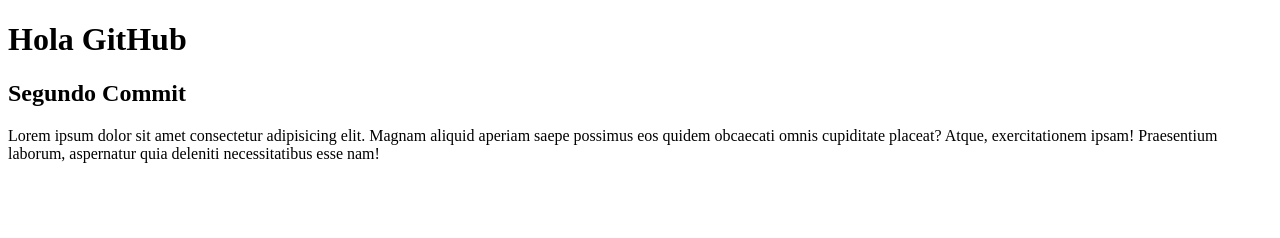
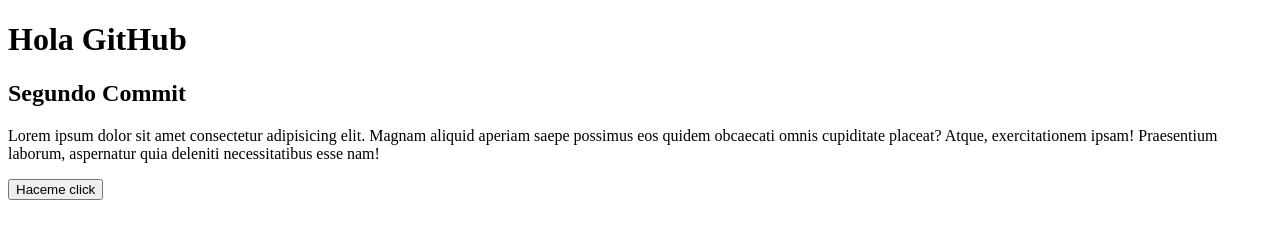
Before and after one commit to Luis94Ariel/1994, a plain HTML site: page index.html in a window 1280 px wide. Drawn offline with Linux system fonts and the light colour scheme.

Commit message:
buton loco

```diff
--- a/index.html
+++ b/index.html
@@ -10,5 +10,10 @@
     <h2>Segundo Commit</h2>
 
     <p>Lorem ipsum dolor sit amet consectetur adipisicing elit. Magnam aliquid aperiam saepe possimus eos quidem obcaecati omnis cupiditate placeat? Atque, exercitationem ipsam! Praesentium laborum, aspernatur quia deleniti necessitatibus esse nam!</p>
+
+
+    <div>
+        <button>Haceme click</button>
+    </div>
 </body>
 </html>
```
